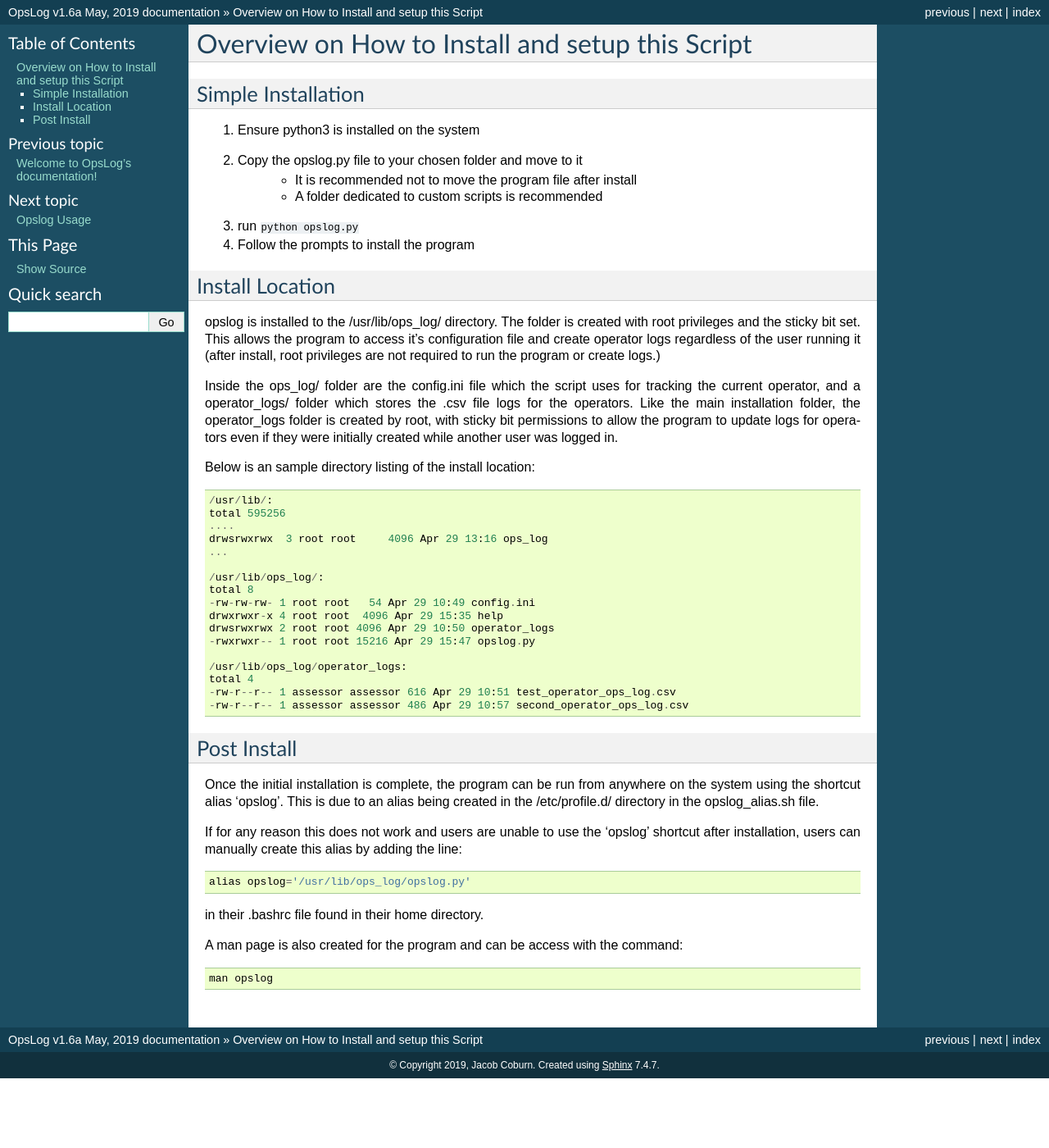
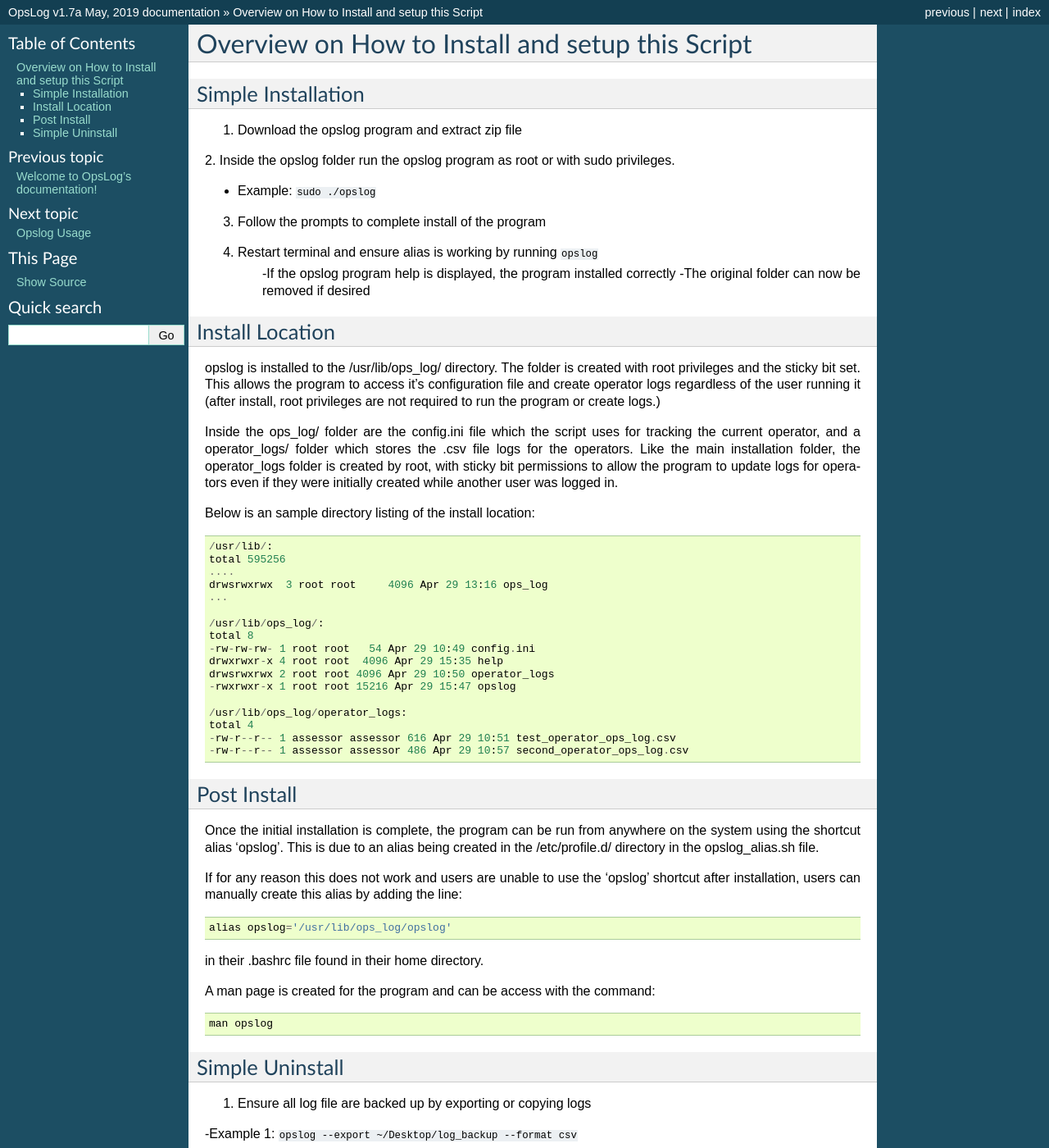
Before and after one commit to Denegal/Opslog, a Sphinx documentation site: the page built from docs/Installation.rst, in a window 1280 px wide and 1400 px high. Shown: the whole window at 82% size. Built offline with Sphinx 7.4.7, drawn with Linux system fonts in a browser that asks for light colours; some of the changed text lies outside the part shown.

Commit message:
Releasable version 1.7

```diff
--- a/docs/Installation.rst
+++ b/docs/Installation.rst
@@ -6,15 +6,18 @@
 Simple Installation
 ===================
 
-1. Ensure python3 is installed on the system
+1. Download the opslog program and extract zip file
 
-2. Copy the opslog.py file to your chosen folder and move to it
-    - It is recommended not to move the program file after install
-    - A folder dedicated to custom scripts is recommended
+2. Inside the opslog folder run the opslog program as
+root or with sudo privileges.
 
-3. run ``python opslog.py``
+- Example: ``sudo ./opslog``
 
-4. Follow the prompts to install the program
+3. Follow the prompts to complete install of the program
+
+4. Restart terminal and ensure alias is working by running ``opslog``
+    -If the opslog program help is displayed, the program installed correctly
+    -The original folder can now be removed if desired
 
 
 Install Location
@@ -46,7 +49,7 @@
     -rw-rw-rw- 1 root root   54 Apr 29 10:49 config.ini
     drwxrwxr-x 4 root root  4096 Apr 29 15:35 help
     drwsrwxrwx 2 root root 4096 Apr 29 10:50 operator_logs
-    -rwxrwxr-- 1 root root 15216 Apr 29 15:47 opslog.py
+    -rwxrwxr-x 1 root root 15216 Apr 29 15:47 opslog
 
     /usr/lib/ops_log/operator_logs:
     total 4
@@ -64,11 +67,33 @@
 If for any reason this does not work and users are unable to use the 'opslog'
 shortcut after installation, users can manually create this alias by adding the line::
 
-    alias opslog='/usr/lib/ops_log/opslog.py'
+    alias opslog='/usr/lib/ops_log/opslog'
 
 in their .bashrc file found in their home directory.
 
 
-A man page is also created for the program and can be access with the command::
+A man page is created for the program and can be access with the command::
 
     man opslog
+
+
+Simple Uninstall
+===================
+
+1. Ensure all log file are backed up by exporting or copying logs
+
+-Example 1: ``opslog --export ~/Desktop/log_backup --format csv``
+
+-Example 2: ``cp /usr/lib/ops_log/operator_logs/* ~/Desktop/log_backups/``
+
+2. Run the following commands to remove the opslog program files, alias file, and man page
+
+- ``sudo rm -rf /usr/lib/ops_log/``
+
+- ``sudo rm /etc/profile.d/opslog_alias.sh``
+
+- ``sudo /usr/share/man/man1/opslog.1``
+
+3. Restart terminal
+
+- The opslog program is now uninstalled
--- a/docs/conf.py
+++ b/docs/conf.py
@@ -24,9 +24,9 @@
 author = 'Jacob Coburn'
 
 # The short X.Y version
-version = '1.6'
+version = '1.7'
 # The full version, including alpha/beta/rc tags
-release = 'v1.6a May, 2019'
+release = 'v1.7a May, 2019'
 
 
 # -- General configuration ---------------------------------------------------
```
Also changed, not shown: README.md (+7 -0 lines), opslog.py (+14 -14 lines).
